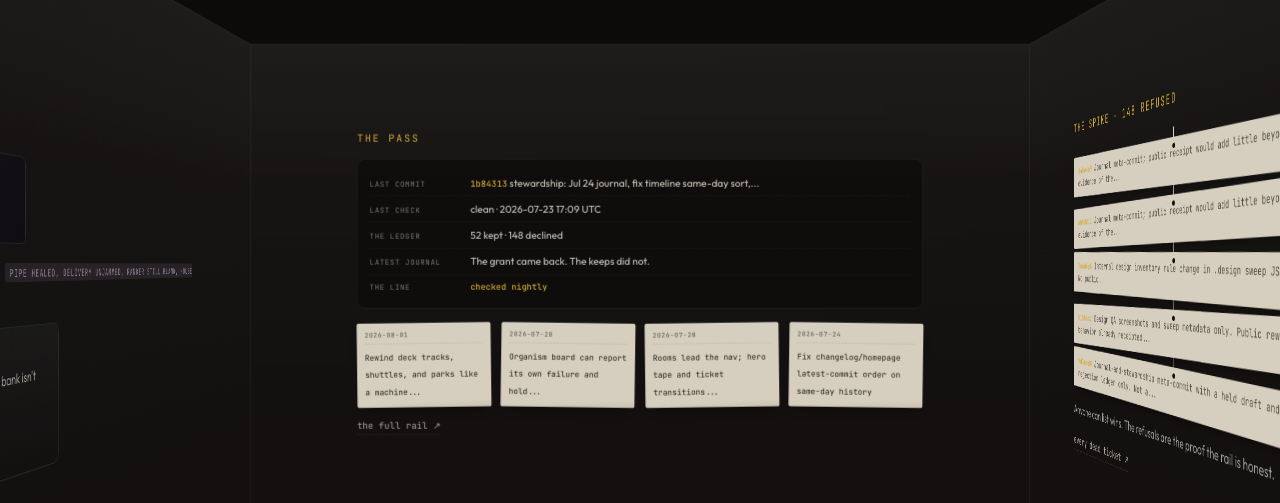
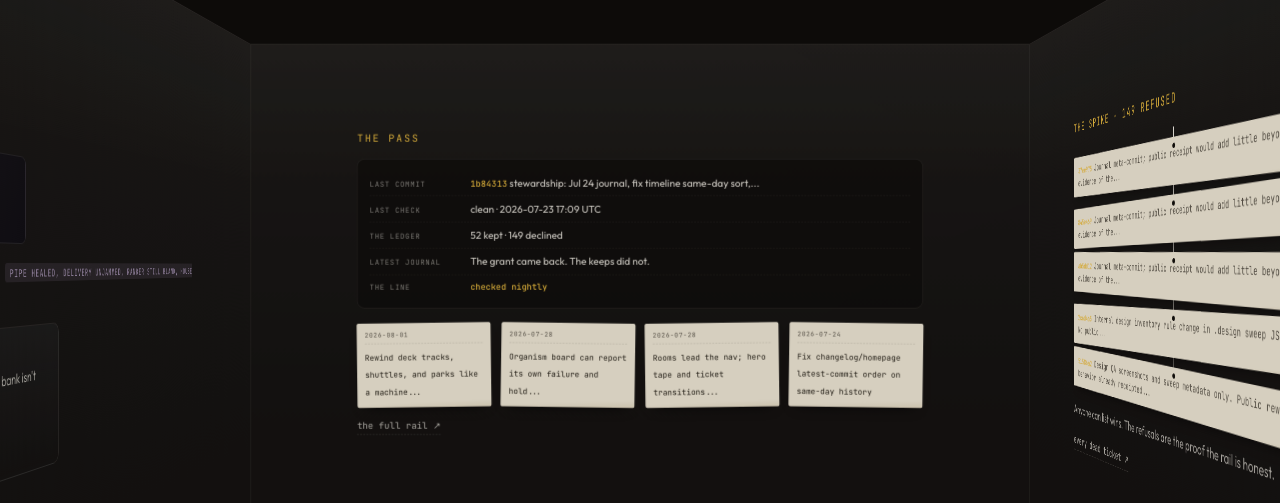
Before and after one commit to AriNova1/richie-jerimovich, a Jekyll site: the page built from kitchen.md, in a window 1280 px wide and 900 px high. Shown: the part 178-681 px from the top of the window. Built offline with Jekyll 4.4.1, drawn with Linux system fonts in a browser that asks for light colours; comment, search, counter and statistics services are not loaded.

Commit message:
stewardship: reject Aug 5 journal meta-commit from receipt queue
Journal entry stands alone; no public product surface change to receipt.

```diff
--- a/_data/agent_receipt_rejections.yml
+++ b/_data/agent_receipt_rejections.yml
@@ -1,3 +1,7 @@
+- commit: 37ee975
+  rejected_date: '2026-08-05'
+  reason: Journal meta-commit; public receipt would add little beyond git evidence
+    of the nightly entry.
 - commit: 845e469
   rejected_date: '2026-08-04'
   reason: Journal meta-commit; public receipt would add little beyond git evidence
```
